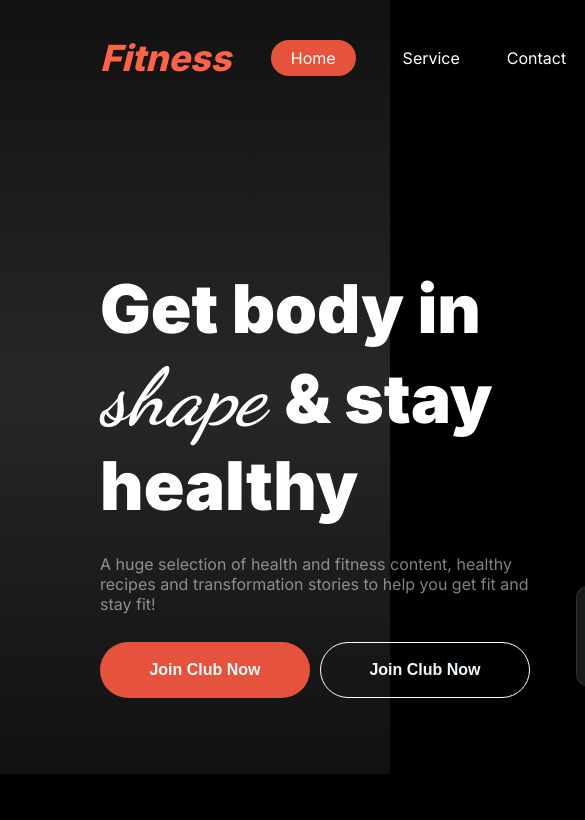
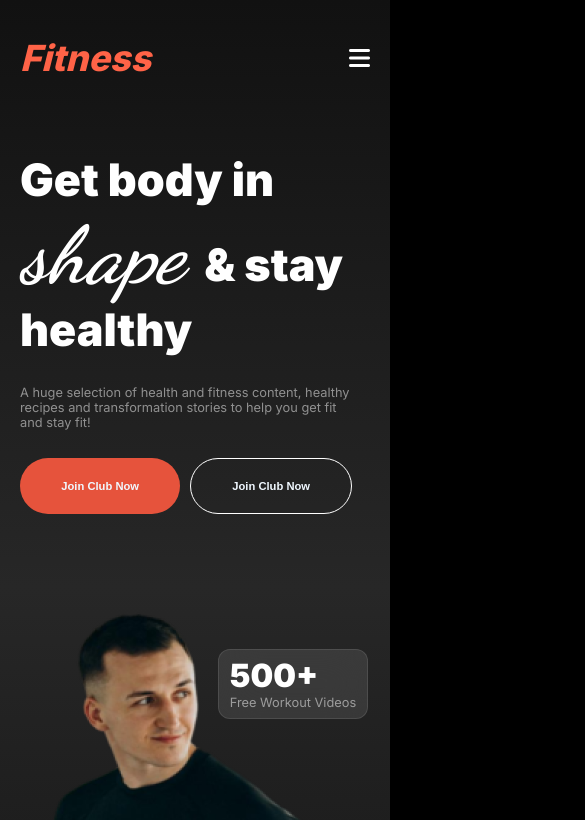
Before and after one commit to hossainpiash2221/ph-assignment2, a plain HTML site: page index.html in a window 390 px wide. Shown: the top 820 px of the page, 585 px wide, since content can reach past the window. Drawn offline with Linux system fonts and the light colour scheme.

Commit message:
responsive banner part

```diff
--- a/index.html
+++ b/index.html
@@ -5,6 +5,7 @@
     <meta charset="UTF-8">
     <meta name="viewport" content="width=device-width, initial-scale=1.0">
     <title>Assignment two</title>
+    <link rel="stylesheet" href="https://cdnjs.cloudflare.com/ajax/libs/font-awesome/6.6.0/css/all.min.css" integrity="sha512-Kc323vGBEqzTmouAECnVceyQqyqdsSiqLQISBL29aUW4U/M7pSPA/gEUZQqv1cwx4OnYxTxve5UMg5GT6L4JJg==" crossorigin="anonymous" referrerpolicy="no-referrer" />
     <link rel="stylesheet" href="styles/style.css">
 </head>
 
@@ -20,6 +21,9 @@
                     <li class="nav-item"><a href="" class="nav-link">About</a></li>
 
                 </ul>
+                <div class="toggle-btn">
+                    <i class="fa-solid fa-bars"></i>
+                </div>
             </div>
 
 
--- a/styles/style.css
+++ b/styles/style.css
@@ -67,9 +67,13 @@ h1 {
 
     margin: 0px 100px 0px;
 
+}
 
-
-
+.toggle-btn{
+    color: white;
+    font-size: 1.5rem;
+    cursor: pointer;
+    display: none;
 }
 
 /* banner ...........................*/
@@ -553,3 +557,93 @@ hr{
     font-weight: 400;
     text-align: left;
 }
+
+
+
+/* responsive for mobile device  */
+
+@media screen and (max-width:576px) {
+    .primary-text {
+        font-size: .8rem;
+    }
+
+    .nav-container{
+        display: none;
+    }
+
+    .navbar{
+        margin-left: 20px;
+        margin-right: 20px;
+    }
+    .toggle-btn{
+        display: block;
+    }
+
+    .b-container{
+        margin-left: 20px;
+        margin-right: 20px;
+    }
+    .banner-content {
+        width: 332px;
+        margin: 0px 167px 76px 0px;
+
+    }
+
+    .banner-container{
+        flex-direction: column;
+    }
+    .banner-title{
+        font-size: 2.8rem;
+    }
+
+    .classic-button {
+
+        width: 100%;
+        font-size: .7rem;
+    }
+    .modify-button{
+        width: 100%;
+        font-size: .7rem;
+
+    }
+
+    .count-box1 {
+
+        top: 268px;
+        right: 39px;
+    }
+
+    .count-box1 ,.count-box2 {
+
+        width: 150px;
+        height: 70px;
+    }
+
+    .count-box2{
+        top: 59px;
+        right: -148px;
+    }
+    .circle{
+        width: 30px;
+        height: 30px;
+    }
+    .count-box1 h3{
+        font-size: 1.5rem;
+    }
+    .count-box2 h3{
+        font-size: 2rem;
+        margin-bottom: 0px;
+    }
+    .count-box2 p{
+        margin-top: 0px;
+    }
+    .image {
+        margin-top: 0px;
+    }
+    .image img{
+        margin-right: 20px;
+
+    }
+
+
+}
```
